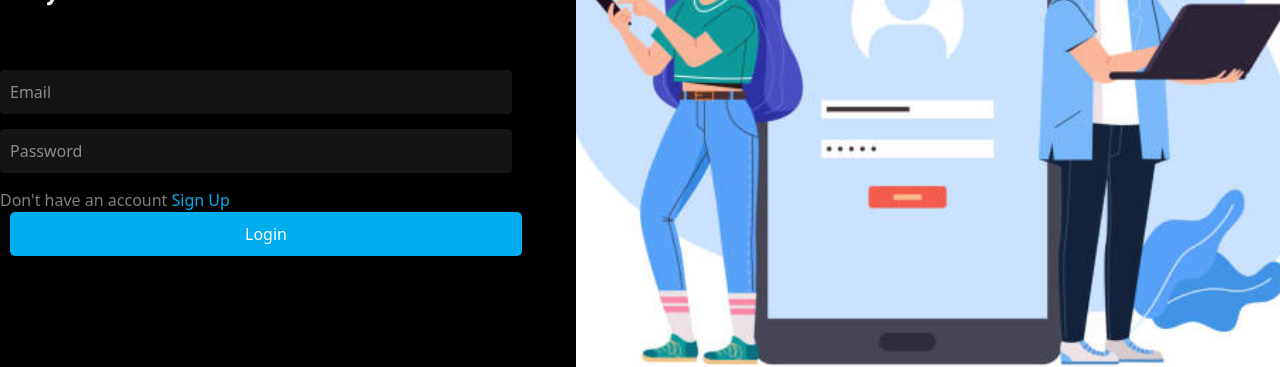
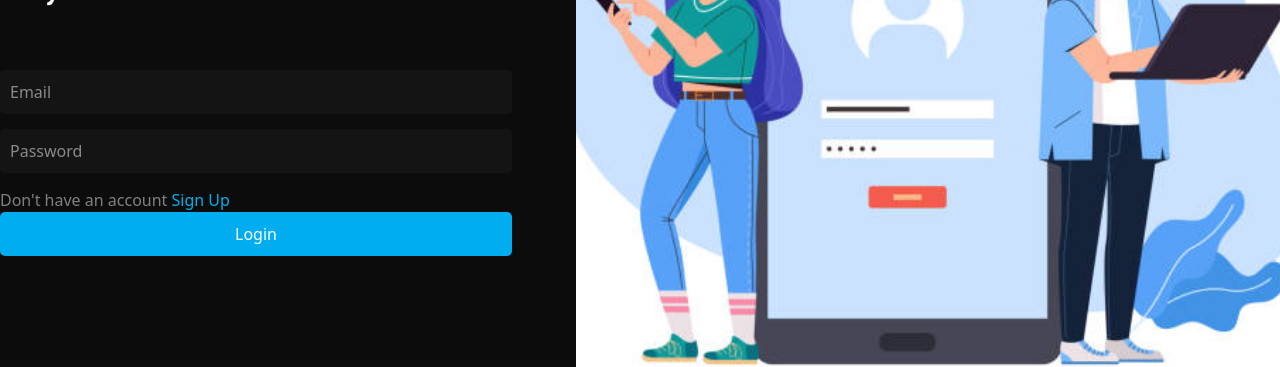
Before and after one commit to Saim-Rafi/SyntaxInk, a React (Vite) app in the folder frontend/: page /login in a window 1280 px wide. Shown: the part 337-704 px from the top of the page. Built offline with nearby package versions, Linux system fonts and the light colour scheme; the HTML template or start-up script is replaced by a standard one.

Commit message:
fixing bugs part 2

```diff
--- a/frontend/src/App.css
+++ b/frontend/src/App.css
@@ -1,81 +1,35 @@
-@import "tailwindcss";
-
-/* #root {
-  max-width: 1280px;
-  margin: 0 auto;
-  padding: 2rem;
-  text-align: center;
-}
-
-.logo {
-  height: 6em;
-  padding: 1.5em;
-  will-change: filter;
-  transition: filter 300ms;
-}
-.logo:hover {
-  filter: drop-shadow(0 0 2em #646cffaa);
-}
-.logo.react:hover {
-  filter: drop-shadow(0 0 2em #61dafbaa);
-}
-
-@keyframes logo-spin {
-  from {
-    transform: rotate(0deg);
-  }
-  to {
-    transform: rotate(360deg);
-  }
-}
-
-@media (prefers-reduced-motion: no-preference) {
-  a:nth-of-type(2) .logo {
-    animation: logo-spin infinite 20s linear;
-  }
-}
-
-.card {
-  padding: 2em;
-}
-
-.read-the-docs {
-  color: #888;
-} */
-
-
 *{
-  margin:0px;
-  padding: 0px;
+  margin: 0;
+  padding: 0;
 }
 
 body{
-  margin: 0px;
-  padding: 0px;
+  margin: 0;
+  padding: 0;
   box-sizing: border-box;
-  background-color: black;
-  color: white;
+  background-color: #0D0C0C;
+  color: #fff;
   overflow-x: hidden;
 }
-
 html{
-  overflow-x: hidden ;
+  overflow-x: hidden;
 }
-
 .inputBox{
   width: 100%;
-  background-color: #141414 ;
+  background-color: #141414;
   border-radius: 5px;
-  margin-bottom: 15px ;
   display: flex;
   align-items: center;
+  margin-bottom: 15px;
 }
 
 .inputBox input{
   flex: 1;
   padding: 10px;
+  border: none;
+  outline: none;
   background-color: transparent;
-  color: white;
+  color: #fff;
   font-size: 16px;
 }
 
@@ -83,13 +37,12 @@ html{
   background-color: #00AEEF;
   color: #fff;
   padding: 10px 20px;
+  border: none;
   border-radius: 5px;
-  font-size: 16px;
   text-align: center;
   cursor: pointer;
-  margin-left: 10px;
+  font-size: 16px;
 }
-
 .btnBlue:hover{
   background-color: #0086b3;
 }
@@ -101,8 +54,9 @@ html{
 
 .lightMode{
   background-color: #fff !important;
-  color: black !important;
+  color: #000 !important;
 }
+
 
 .lightMode .navbar{
   background-color: #fff;
@@ -111,13 +65,12 @@ html{
 .lightMode .tabs{
   background-color: #f7f7f7;
 }
-
-.lightMode .tabs div{
+.lightMode .tabs .tab{
   background-color: #c2c1c1;
   color: #000;
 }
 
 .lightMode .btn{
-  background-color: #c2c1c1;
+  background-color: #C2C1C1;
   color: #000;
 }
--- a/frontend/src/helper.js
+++ b/frontend/src/helper.js
@@ -10,6 +10,6 @@ export const removeClass = (el,className) => {
 };
 
 
-export const api_base_url = "http://localhost:3000"
+export const api_base_url = "http://127.0.0.1:3000"
 
 //127.0.0.1
--- a/frontend/src/pages/Editor.jsx
+++ b/frontend/src/pages/Editor.jsx
@@ -1,10 +1,10 @@
-import React, { useEffect, useState } from "react";
-import EditorNavbar from "../components/EditorNavbar";
-import MonacoEditor from "@monaco-editor/react";
-import { MdLightMode } from "react-icons/md";
+import React, { useEffect, useState } from 'react';
+import EditorNavbar from '../components/EditorNavbar';
+import MonacoEditor from '@monaco-editor/react';
+import { MdLightMode } from 'react-icons/md';
 import { AiOutlineExpandAlt } from "react-icons/ai";
-import { api_base_url } from "../helper";
-import { useParams } from "react-router-dom";
+import { api_base_url } from '../helper';
+import { useParams } from 'react-router-dom';
 
 const Editor = () => {
   const [tab, setTab] = useState("html");
@@ -52,15 +52,15 @@ const Editor = () => {
       mode: "cors",
       method: "POST",
       headers: {
-        "Content-Type": "application/json",
+        "Content-Type": "application/json"
       },
       body: JSON.stringify({
         userId: localStorage.getItem("userId"),
-        projId: projectID, // Use projectID here
-      }),
+        projId: projectID // Use projectID here
       })
-      .then((res) => res.json())
-      .then((data) => {
+    })
+      .then(res => res.json())
+      .then(data => {
         setHtmlCode(data.project.htmlCode);
         setCssCode(data.project.cssCode);
         setJsCode(data.project.jsCode);
@@ -69,7 +69,7 @@ const Editor = () => {
 
   useEffect(() => {
     const handleKeyDown = (event) => {
-      if (event.ctrlKey && event.key === "s") {
+      if (event.ctrlKey && event.key === 's') {
         event.preventDefault(); // Prevent the default save file dialog
 
         // Ensure that projectID and code states are updated and passed to the fetch request
@@ -77,18 +77,18 @@ const Editor = () => {
           mode: "cors",
           method: "POST",
           headers: {
-            "Content-Type": "application/json",
+            "Content-Type": "application/json"
           },
           body: JSON.stringify({
             userId: localStorage.getItem("userId"),
-            projId: projectID, // Make sure projectID is correct
-            htmlCode: htmlCode, // Passing the current HTML code
-            cssCode: cssCode, // Passing the current CSS code
-            jsCode: jsCode, // Passing the current JS code
-          }),
+            projId: projectID,  // Make sure projectID is correct
+            htmlCode: htmlCode,  // Passing the current HTML code
+            cssCode: cssCode,    // Passing the current CSS code
+            jsCode: jsCode       // Passing the current JS code
           })
-          .then((res) => res.json())
-          .then((data) => {
+        })
+        .then(res => res.json())
+        .then(data => {
           if (data.success) {
             alert("Project saved successfully");
           } else {
@@ -102,13 +102,14 @@ const Editor = () => {
       }
     };
 
-    window.addEventListener("keydown", handleKeyDown);
+    window.addEventListener('keydown', handleKeyDown);
 
     // Clean up the event listener on component unmount
     return () => {
-      window.removeEventListener("keydown", handleKeyDown);
+      window.removeEventListener('keydown', handleKeyDown);
     };
   }, [projectID, htmlCode, cssCode, jsCode]);
+
 
   return (
     <>
@@ -117,44 +118,14 @@ const Editor = () => {
         <div className={`left w-[${isExpanded ? "100%" : "50%"}]`}>
           <div className="tabs flex items-center justify-between gap-2 w-full bg-[#1A1919] h-[50px] px-[40px]">
             <div className="tabs flex items-center gap-2">
-              <div
-                onClick={() => {
-                  setTab("html");
-                }}
-                className="tab cursor-pointer p-[6px] bg-[#1E1E1E] px-[10px] text-[15px]"
-              >
-                HTML
-              </div>
-              <div
-                onClick={() => {
-                  setTab("css");
-                }}
-                className="tab cursor-pointer p-[6px] bg-[#1E1E1E] px-[10px] text-[15px]"
-              >
-                CSS
-              </div>
-              <div
-                onClick={() => {
-                  setTab("js");
-                }}
-                className="tab cursor-pointer p-[6px] bg-[#1E1E1E] px-[10px] text-[15px]"
-              >
-                JavaScript
-              </div>
+              <div onClick={() => { setTab("html"); }} className="tab cursor-pointer p-[6px] bg-[#1E1E1E] px-[10px] text-[15px]">HTML</div>
+              <div onClick={() => { setTab("css"); }} className="tab cursor-pointer p-[6px] bg-[#1E1E1E] px-[10px] text-[15px]">CSS</div>
+              <div onClick={() => { setTab("js"); }} className="tab cursor-pointer p-[6px] bg-[#1E1E1E] px-[10px] text-[15px]">JavaScript</div>
             </div>
 
             <div className="flex items-center gap-2">
-              <i className="text-[20px] cursor-pointer" onClick={changeTheme}>
-                <MdLightMode />
-              </i>
-              <i
-                className="text-[20px] cursor-pointer"
-                onClick={() => {
-                  setIsExpanded(!isExpanded);
-                }}
-              >
-                <AiOutlineExpandAlt />
-              </i>
+              <i className="text-[20px] cursor-pointer" onClick={changeTheme}><MdLightMode /></i>
+              <i className="text-[20px] cursor-pointer" onClick={() => { setIsExpanded(!isExpanded); }}><AiOutlineExpandAlt /></i>
             </div>
           </div>
 
--- a/frontend/src/pages/Home.jsx
+++ b/frontend/src/pages/Home.jsx
@@ -1,5 +1,5 @@
-import React, { useEffect, useState } from 'react'
-import Navbar from '../components/Navbar'
+import React, { useEffect, useState } from 'react';
+import Navbar from "../components/Navbar";
 import ListCard from '../components/ListCard';
 import GridCard from '../components/GridCard';
 import { api_base_url } from '../helper';
```
Also changed, not shown: frontend/package.json (+6 -4 lines), frontend/src/components/Navbar.jsx (line endings or trailing spaces), 2 other files (tests, documents, lock files or other folders). Lines whose indentation alone changed are shown as unchanged.
